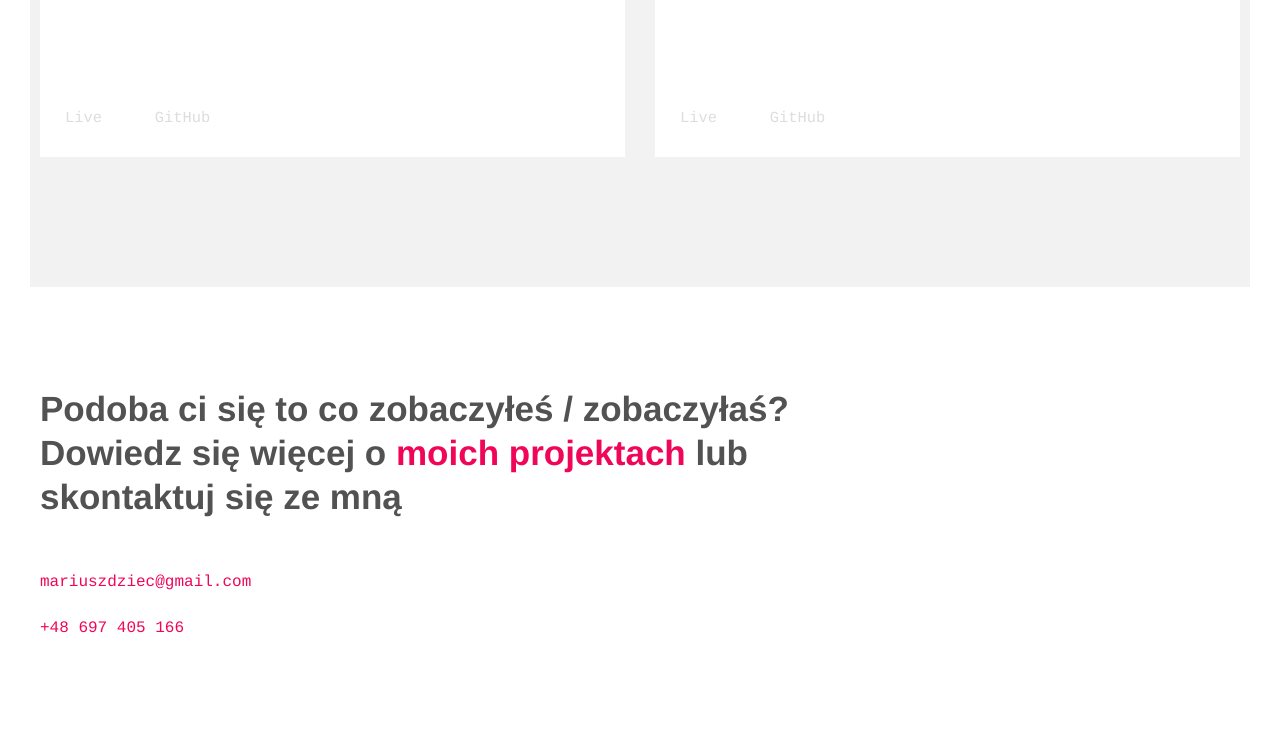
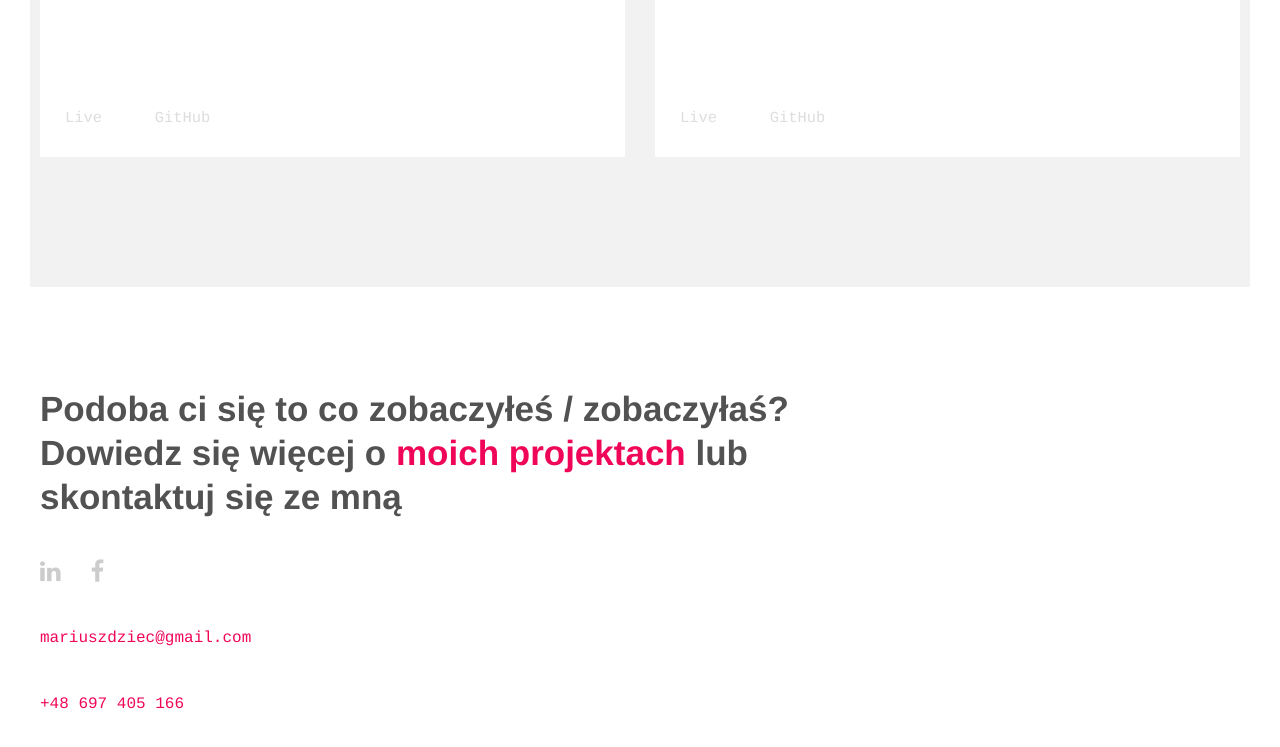
Before and after one commit to MariuszDziecielski/portfolio, a website: page docs/index.html in a window 1280 px wide. Shown: the part 5753-6500 px from the top of the page. Drawn offline with nearby package versions, Linux system fonts and the light colour scheme.

Commit message:
Add link to LinkedIn and Facebook profile

```diff
--- a/docs/index.html
+++ b/docs/index.html
@@ -6,6 +6,7 @@
     <meta name="description" content="Mariusz Dzięcielski - Portfolio">
     <meta name="author" content="Mariusz Dzięcielski">
     <title>Mariusz Dzięcielski - Portfolio</title>
+    <link rel="stylesheet" href="https://maxcdn.bootstrapcdn.com/font-awesome/4.7.0/css/font-awesome.min.css">
     <link rel="stylesheet" href="css/bootstrap.min.css">
     <link rel="stylesheet" href="css/style.css">
 </head>
@@ -246,6 +247,18 @@
             Dowiedz się więcej o
             <a href="https://github.com/MariuszDziecielski" target="_blank">moich projektach</a> lub skontaktuj się ze mną
         </p>
+        <ul class="flex">
+            <li>
+                <a href="https://www.linkedin.com/in/mariuszdziecielski/" target="_blank">
+                    <i class="fa fa-linkedin" aria-hidden="true"></i>
+                </a>
+            </li>
+            <li>
+                <a href="https://www.facebook.com/profile.php?id=100014925544478" target="_blank">
+                    <i class="fa fa-facebook" aria-hidden="true"></i>
+                </a>
+            </li>
+        </ul>
         <p class="email">
             <a href="mailto:mariuszdziec@gmail.com">mariuszdziec@gmail.com</a>
         </p>
--- a/sass/style.sass
+++ b/sass/style.sass
@@ -218,9 +218,23 @@ footer
             &:hover
                 color: #ae0440
                 text-decoration: none
+    ul,
+    .email,
+    .phone
+        padding-top: 40px
+    ul
+        li
+            padding-right: 30px
+            font: normal 2.4em/26px $primFont
+            a
+                i
+                    color: $darkGreyColor
+                    &:hover
+                        color: $redColor
+    .email,
+    .phone
+        font: normal 1.6em/26px $secFont
     .email
-        padding-top: 50px
-        font: normal 1.6em/26px $secFont
         a
             position: relative
             display: inline-block
@@ -235,8 +249,6 @@ footer
                 border-bottom: 1px solid $redColor
                 transition: 0.5s ease
     .phone
-        padding-top: 20px
-        font: normal 1.6em/26px $secFont
         color: $redColor
 /* Media queries */
 /* For larger computers: */
@@ -367,6 +379,9 @@ footer
             font-size: 2em
             text-align: center
             max-width: 100%
+        .flex
+            font-size: 1em
+            justify-content: center
 /* For smart phones: */
 @media (max-width: 479px)
     .hello
```
Also changed, not shown: index.html (+13 -0 lines), docs/css/style.css.
